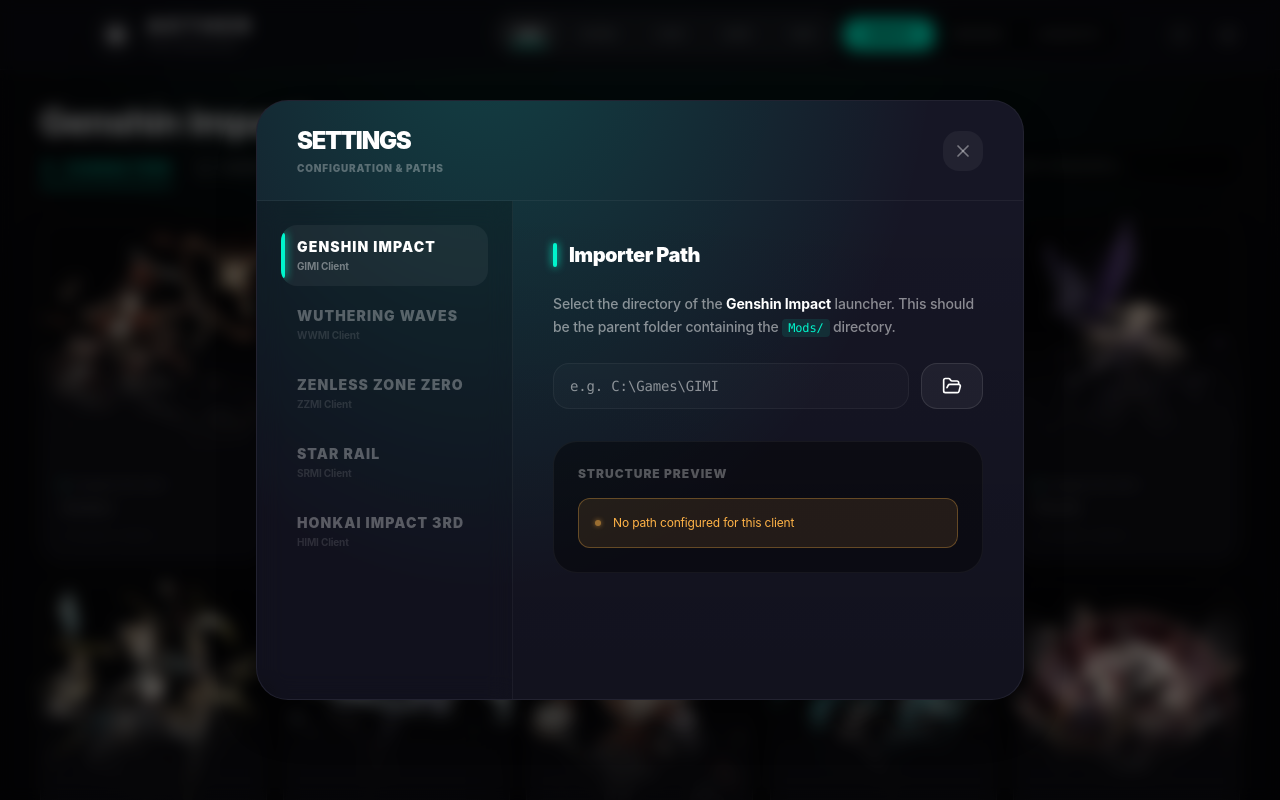
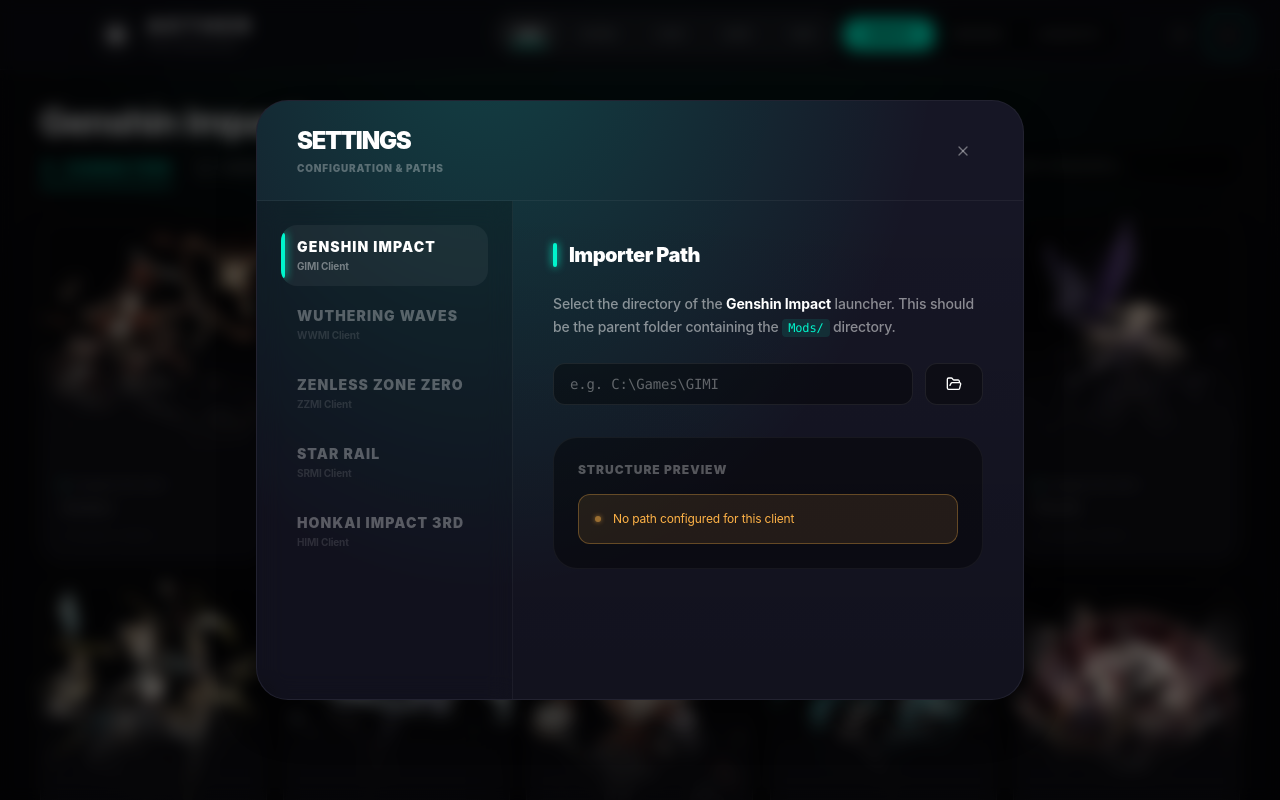
Before and after one commit to RynxPro/Ether-Manager, a React (Vite) app: page / in a window 1280 px wide. Both pictures are taken after a click on the button 1228 px from the left and 34 px from the top of the page. Built offline with nearby package versions, Linux system fonts and the light colour scheme.

Commit message:
ui refiening

```diff
--- a/src/components/BrowseModCard.jsx
+++ b/src/components/BrowseModCard.jsx
@@ -30,7 +30,7 @@
       )}
     >
       {/* Thumbnail */}
-      <div className="relative h-44 w-full bg-[#0d0d16] overflow-hidden shrink-0">
+      <div className="relative h-44 w-full bg-card overflow-hidden shrink-0">
         {mod.thumbnailUrl ? (
           <>
             {!imgLoaded && <div className="absolute inset-0 bg-white/5 animate-pulse" />}
--- a/src/components/SearchableDropdown.jsx
+++ b/src/components/SearchableDropdown.jsx
@@ -90,7 +90,7 @@
             animate={{ opacity: 1, y: 0, scale: 1 }}
             exit={{ opacity: 0, y: direction === "down" ? -4 : 4, scale: 0.98 }}
             className={cn(
-              "absolute z-100 left-0 right-0 bg-[#0d0d14]/95 backdrop-blur-2xl border border-white/10 rounded-3xl shadow-[0_20px_50px_rgba(0,0,0,0.8)] overflow-hidden",
+              "absolute z-100 left-0 right-0 bg-surface/95 backdrop-blur-2xl border border-white/10 rounded-3xl shadow-[0_20px_50px_rgba(0,0,0,0.8)] overflow-hidden",
               direction === "down" ? "top-full mt-2" : "bottom-full mb-2"
             )}
           >
--- a/src/components/SettingsModal.jsx
+++ b/src/components/SettingsModal.jsx
@@ -2,6 +2,8 @@
 import { X, FolderOpen } from "lucide-react";
 import { cn } from "../lib/utils";
 import { motion, AnimatePresence } from "framer-motion";
+import { Button } from "./ui/Button";
+import { Input } from "./ui/Input";
 
 export default function SettingsModal({ onClose, games }) {
   const [config, setConfig] = useState({});
@@ -83,12 +85,13 @@
               <h2 className="text-2xl font-black text-white tracking-tighter">SETTINGS</h2>
               <p className="text-[10px] text-white/30 font-black uppercase tracking-[0.3em] mt-1">Configuration & Paths</p>
             </div>
-            <button
+            <Button
+              variant="ghost"
               onClick={onClose}
-              className="w-10 h-10 rounded-2xl bg-white/5 text-white/40 hover:text-white hover:bg-white/10 flex items-center justify-center transition-all hover:scale-110 active:scale-95"
-            >
-              <X size={20} />
-            </button>
+              icon={X}
+              className="text-white/40 hover:text-white hover:bg-white/10 w-10 h-10 p-0"
+              title="Close settings"
+            />
           </div>
 
           <div className="flex flex-1 overflow-hidden relative z-10">
@@ -142,22 +145,20 @@
 
                   <div className="flex gap-3 mb-8">
                     <div className="flex-1 relative group">
-                      <input
-                        type="text"
+                      <Input
                         value={config[activeTab] || ""}
                         onChange={(e) => handleSaveText(e.target.value)}
                         placeholder={`e.g. C:\\Games\\${games.find((g) => g.id === activeTab)?.folderHint}`}
-                        className="w-full bg-white/2 border border-white/5 rounded-2xl px-4 py-3 text-sm text-white focus:outline-none focus:border-(--active-accent)/50 focus:ring-4 focus:ring-(--active-accent)/5 transition-all outline-none font-mono"
+                        className="font-mono"
                       />
                     </div>
-                    <button
+                    <Button
+                      variant="secondary"
                       onClick={handleChooseFolder}
-                      className="px-5 py-3 bg-white/5 hover:bg-white/10 border border-white/10 rounded-2xl flex items-center justify-center text-white transition-all hover:scale-110 active:scale-95 no-drag group"
+                      icon={FolderOpen}
+                      className="no-drag"
                       title="Browse folder"
-                      type="button"
-                    >
-                      <FolderOpen size={20} className="group-hover:text-(--active-accent) transition-colors" />
-                    </button>
+                    />
                   </div>
 
                   <div className="p-6 bg-black/40 rounded-3xl border border-white/5 relative overflow-hidden group">
--- /dev/null
+++ b/src/components/ui/Button.jsx
@@ -0,0 +1,47 @@
+import React from 'react';
+import { cn } from '../../lib/utils';
+import { Loader2 } from 'lucide-react';
+
+const variants = {
+  primary: 'bg-primary text-black hover:brightness-110 shadow-[0_0_20px_var(--color-primary)]/20',
+  secondary: 'bg-secondary text-text-primary border border-border hover:bg-neutral hover:border-neutral',
+  ghost: 'bg-transparent text-text-muted hover:text-text-primary hover:bg-neutral',
+  danger: 'bg-red-500/10 text-red-500 border border-red-500/20 hover:bg-red-500/20 hover:border-red-500/40',
+};
+
+const sizes = {
+  sm: 'px-3 py-1.5 text-xs',
+  md: 'px-5 py-2.5 text-sm',
+  lg: 'px-6 py-3.5 text-base',
+};
+
+export function Button({
+  className,
+  variant = 'primary',
+  size = 'md',
+  isLoading,
+  disabled,
+  children,
+  icon: Icon,
+  ...props
+}) {
+  return (
+    <button
+      disabled={disabled || isLoading}
+      className={cn(
+        'inline-flex items-center justify-center gap-2 font-bold transition-all duration-300 rounded-xl outline-none focus:ring-2 focus:ring-primary/50 disabled:opacity-50 disabled:cursor-not-allowed',
+        variants[variant],
+        sizes[size],
+        className
+      )}
+      {...props}
+    >
+      {isLoading ? (
+        <Loader2 className="animate-spin w-4 h-4" />
+      ) : Icon ? (
+        <Icon className={cn("w-4 h-4", size === 'lg' && "w-5 h-5")} />
+      ) : null}
+      {children}
+    </button>
+  );
+}
--- /dev/null
+++ b/src/components/ui/Card.jsx
@@ -0,0 +1,17 @@
+import React from 'react';
+import { cn } from '../../lib/utils';
+
+export function Card({ className, children, hoverable = false, ...props }) {
+  return (
+    <div
+      className={cn(
+        "bg-card border border-border rounded-2xl p-6",
+        hoverable && "hover:border-neutral hover:bg-secondary/50 transition-all duration-300 cursor-pointer",
+        className
+      )}
+      {...props}
+    >
+      {children}
+    </div>
+  );
+}
--- /dev/null
+++ b/src/components/ui/Input.jsx
@@ -0,0 +1,26 @@
+import React from 'react';
+import { cn } from '../../lib/utils';
+
+export const Input = React.forwardRef(({ className, icon: Icon, ...props }, ref) => {
+  return (
+    <div className="relative w-full">
+      {Icon && (
+        <div className="absolute left-3.5 top-1/2 -translate-y-1/2 text-text-muted pointer-events-none">
+          <Icon className="w-4 h-4" />
+        </div>
+      )}
+      <input
+        ref={ref}
+        className={cn(
+          "w-full bg-black/40 border border-border rounded-xl text-sm font-medium text-text-primary",
+          "focus:outline-none focus:border-primary/50 focus:ring-1 focus:ring-primary/30 transition-all",
+          "placeholder:text-text-muted hover:bg-black/60",
+          Icon ? "pl-10 pr-4 py-2.5" : "px-4 py-2.5",
+          className
+        )}
+        {...props}
+      />
+    </div>
+  );
+});
+Input.displayName = "Input";
--- a/src/index.css
+++ b/src/index.css
@@ -2,9 +2,25 @@
 
 @theme {
   --color-active-accent: var(--active-accent);
+  /* Design System Colors */
+  --color-primary: var(--active-accent);
+  --color-secondary: var(--bg-surface);
+  --color-card: var(--bg-card);
+  --color-base: var(--bg-base);
+  --color-neutral: rgba(255, 255, 255, 0.1);
+
+  /* Text & Borders */
+  --color-text-primary: var(--text-primary);
+  --color-text-secondary: var(--text-secondary);
+  --color-text-muted: var(--text-muted);
+  --color-border: var(--border);
+
+  /* Unified Typography */
+  --font-sans: "Inter", -apple-system, BlinkMacSystemFont, "SF Pro Display", "SF Pro Text", sans-serif;
 }
 @layer base {
   :root {
+    /* Base Palette */
     --bg-base: #07070a;
     --bg-surface: #0d0d15;
     --bg-card: #0f0f1a;
@@ -14,22 +30,28 @@
     --background: var(--bg-base);
     --navbar: var(--bg-surface);
     --card: var(--bg-card);
+
+    /* Text */
     --text-primary: #ffffff;
     --text-secondary: #8c8c9a;
     --text-body: rgba(255, 255, 255, 0.65);
     --text-muted: rgba(255, 255, 255, 0.35);
+
+    /* Status */
     --color-danger: #ff4455;
     --color-warning: #ffb347;
     --color-success: #4ade80;
     --color-update: #facc15;
-    --border: rgba(255, 255, 255, 0.06);
+
+    /* UI Lines */
+    --border: rgba(255, 255, 255, 0.08); /* slightly stronger border for consistency */
     --active-accent: #00f5cc; /* Default to GIMI */
   }
 
   body {
     background-color: var(--background);
     color: var(--text-primary);
-    font-family: -apple-system, BlinkMacSystemFont, "SF Pro Text", "SF Pro Display", "Helvetica Neue", Helvetica, Arial, sans-serif;
+    font-family: var(--font-sans);
     -webkit-font-smoothing: antialiased;
     -moz-osx-font-smoothing: grayscale;
     letter-spacing: -0.01em;
@@ -37,8 +59,9 @@
   }
 
   h1, h2, h3, h4, h5, h6 {
-    font-family: -apple-system, BlinkMacSystemFont, "SF Pro Display", "SF Pro Text", sans-serif;
-    letter-spacing: -0.02em;
+    font-family: var(--font-sans);
+    letter-spacing: -0.03em;
+    font-weight: 900; /* Extremely premium/bold look */
   }
 
   button, input, select, textarea {
--- a/src/views/ModDetail.jsx
+++ b/src/views/ModDetail.jsx
@@ -241,7 +241,7 @@
           </div>
 
           {/* Premium Hero Banner */}
-          <div className="relative h-72 md:h-[340px] w-full rounded-4xl overflow-hidden bg-[#09090b] border border-white/10 shadow-2xl mt-8">
+          <div className="relative h-72 md:h-[340px] w-full rounded-4xl overflow-hidden bg-card border border-white/10 shadow-2xl mt-8">
 
             {/* Massive Background Text Watermark */}
             <div className="absolute -right-8 -bottom-12 text-[140px] md:text-[200px] font-black text-white/2 leading-none tracking-tighter pointer-events-none select-none z-0 whitespace-nowrap truncate max-w-full">
```
Also changed, not shown: src/components/Navbar.jsx (+11 -11 lines), src/views/BrowseView.jsx (+19 -21 lines), src/views/PresetsView.jsx (+16 -19 lines).
